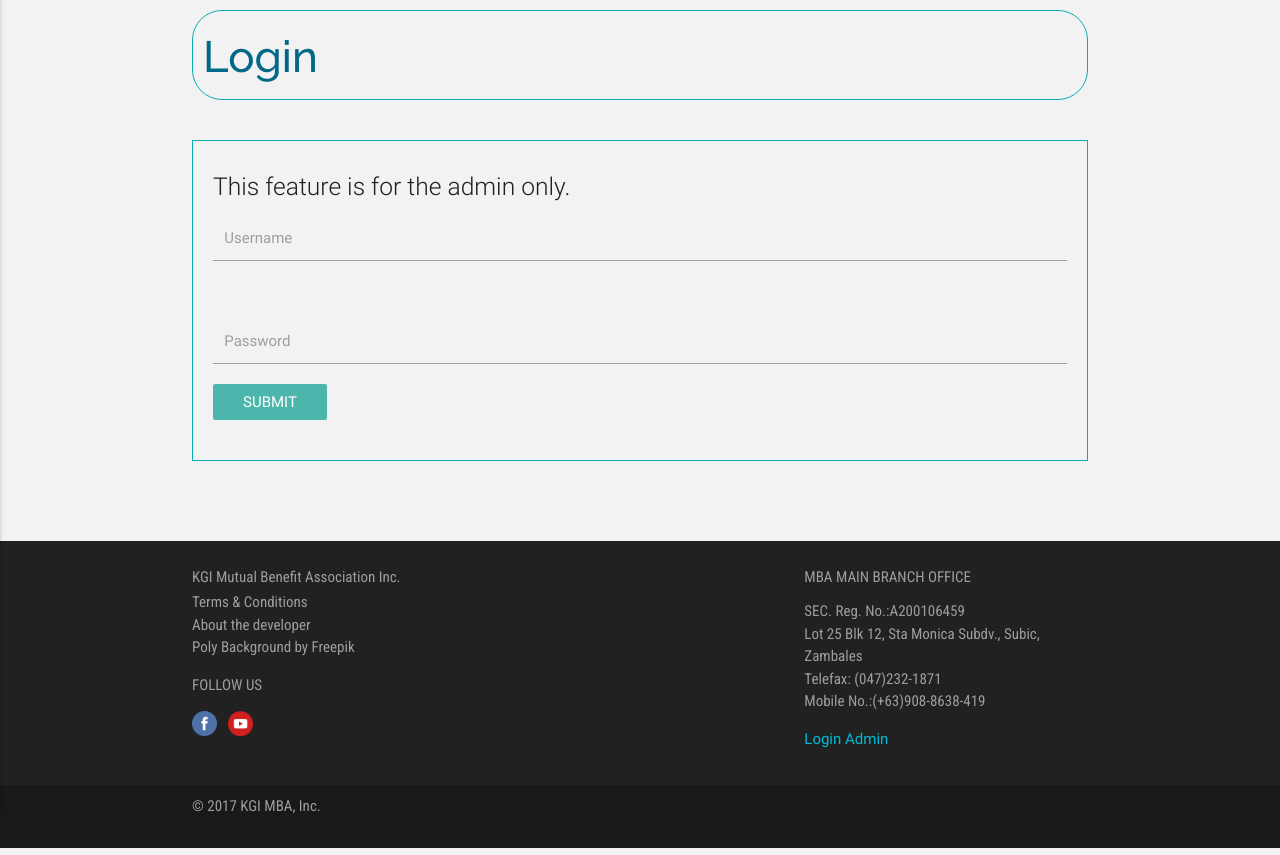
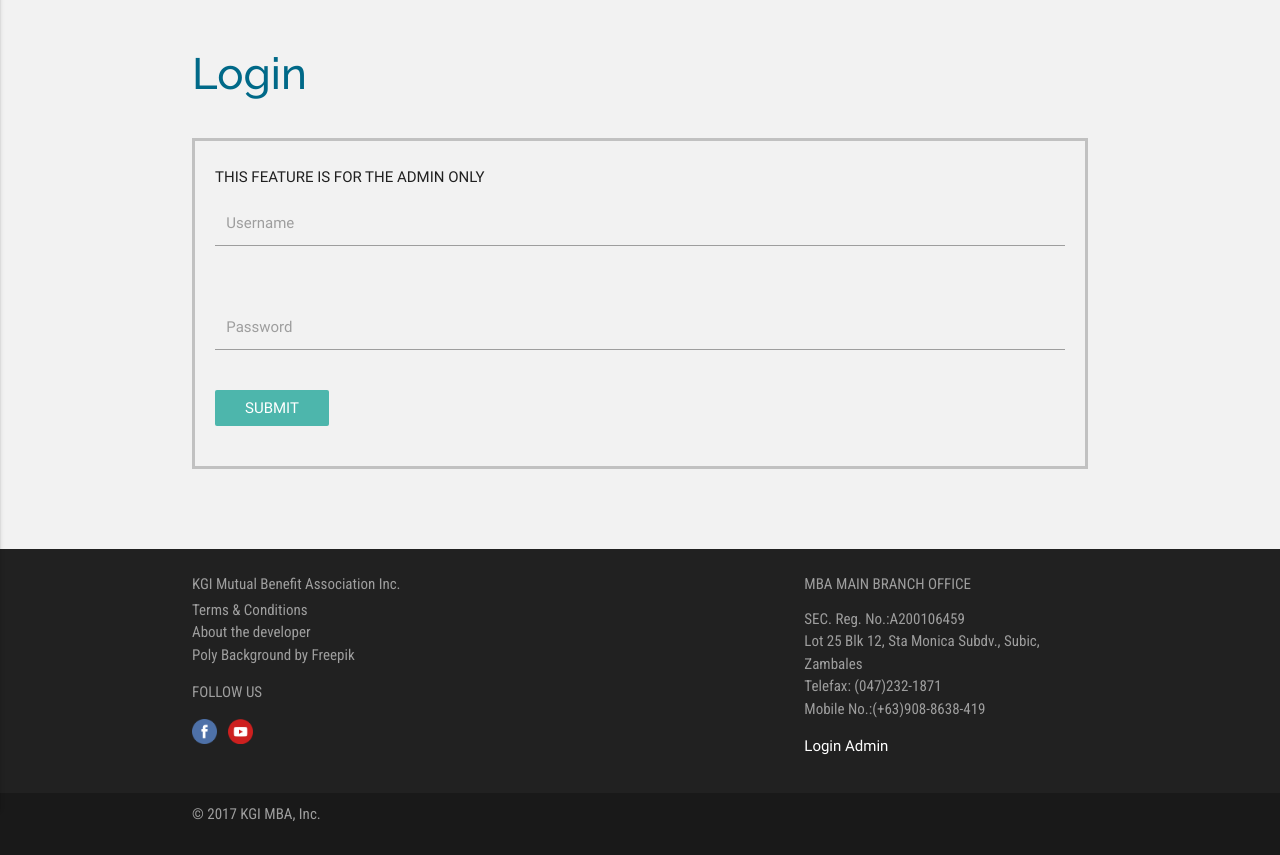
Before and after one commit to iamlstrjhn/KGIMBA, a CodeIgniter app: page /database/Loginform in a window 1280 px wide. Shown: the part 50-905 px from the top of the page. Run offline with CodeIgniter, Linux system fonts and the light colour scheme; some libraries are stand-ins or nearby versions.

Commit message:
Some adjustments

```diff
--- a/application/views/view_admin/header_admin.php
+++ b/application/views/view_admin/header_admin.php
@@ -60,7 +60,7 @@
     <li><div class="divider"></div></li>
 
     <li><a class="waves-effect" href="<?php echo base_url(); ?>Loginform/logout"><i class="material-icons" style="color:#f44336;" >replay</i>Sign Out</a></li>
-    <li><a class="subheader">©2017 KGI-MBA Inc.</a></li>
+    <li><a class="subheader">©2018 KGI-MBA Inc.</a></li>
 </ul>
 
 
--- a/application/views/view_user/footer.php
+++ b/application/views/view_user/footer.php
@@ -25,7 +25,7 @@
                   Lot 25 Blk 12, Sta Monica Subdv., Subic, Zambales<br>
                   Telefax: (047)232-1871<br>
                   Mobile No.:(+63)908-8638-419</p>
-                  <p><a href="<?php echo base_url(); ?>Loginform" class="cyan-text">Login Admin</a></p>
+                  <p><a href="<?php echo base_url(); ?>Loginform" class="white-text">Login Admin</a></p>
 
               </div>
             </div>
--- a/application/views/view_user/header.php
+++ b/application/views/view_user/header.php
@@ -67,7 +67,7 @@
 
     <li><a class="waves-effect" href="<?php echo base_url(); ?>Corporate"><i class="material-icons" style="color: #2c2c2c;" >attach_file</i>Corporate Governance</a></li>
    <li><a class="waves-effect" href="<?php echo base_url(); ?>Downloadables"><i class="material-icons" style="color: #2c2c2c;" >file_download</i>Downloadables</a></li>
-    <li><a class="subheader">©2017 KGI-MBA</a></li>
+    <li><a class="subheader">©2018 KGI-MBA</a></li>
 </ul>
 
 
--- a/application/views/view_user/login-reg.php
+++ b/application/views/view_user/login-reg.php
@@ -1,11 +1,11 @@
 
 
 <div class="container">
-  <div class="boxes" style="border: 1px solid #08adb1; border-radius: 30px; width: 100%; padding-left: 10px; margin-top: 10px;">
+      <div class="boxes">
         <h3>Login</h3>
       </div>
             <div class="logincontainer">
-            <h5 style="font-weight: 300;">This feature is for the admin only.</h5>
+              <h6 style="font-weight: 400;">THIS FEATURE IS FOR THE ADMIN ONLY</h6>
 
                   <form method="post" action="<?php echo base_url()?>Loginform/login">
                     <div class="input-field col s12">
@@ -21,7 +21,7 @@
 
                     <div class="row">
                         <div class="col s12">
-                         <input class="btn-flat white-text left teal lighten-2" type="submit" value= "submit">
+                           <input class="btn-flat white-text left teal lighten-2" style="margin-top: 20px;" type="submit" value= "submit">
                         </div>
                     </div>
                   </form>
--- a/assets/materialize/scss/style.css
+++ b/assets/materialize/scss/style.css
@@ -260,16 +260,15 @@ body {
 .hd .collapsible .collapsible-body {
   background-color: #26a69a;
   font-family: 'Roboto Condensed', sans-serif;
-  color: #fff;
-  }
+  color: #2c2c2c; }
   .hd .collapsible .collapsible-body p {
     font-family: 'Roboto Condensed', sans-serif;
-    color: #2c2c2c; }
+    color: #f2f2f2; }
 
 .logincontainer {
   margin-top: 40px;
   margin-bottom: 80px;
-  border: 1px solid #08adb1;
+  border: 3px solid #c1c1c1;
   padding: 20px; }
 
 .footer-copyright {
--- a/assets/materialize/scss/style.scss
+++ b/assets/materialize/scss/style.scss
@@ -530,7 +530,7 @@
 .logincontainer {
 	margin-top: 40px;
 	margin-bottom: 80px;
-	border: 1px solid #08adb1;
+	border: 3px solid #c1c1c1;
 	padding: 20px;
 }
 
```
Also changed, not shown: application/views/view_admin/body_admin.php (+5 -5 lines). Lines whose indentation alone changed are shown as unchanged.
